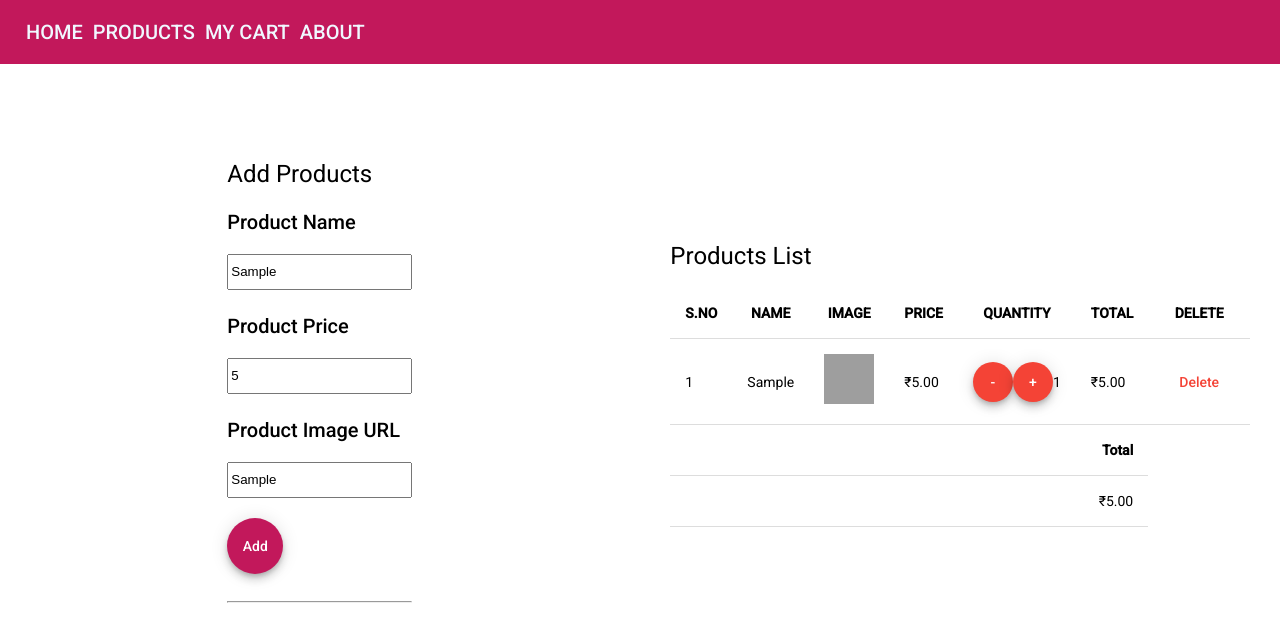
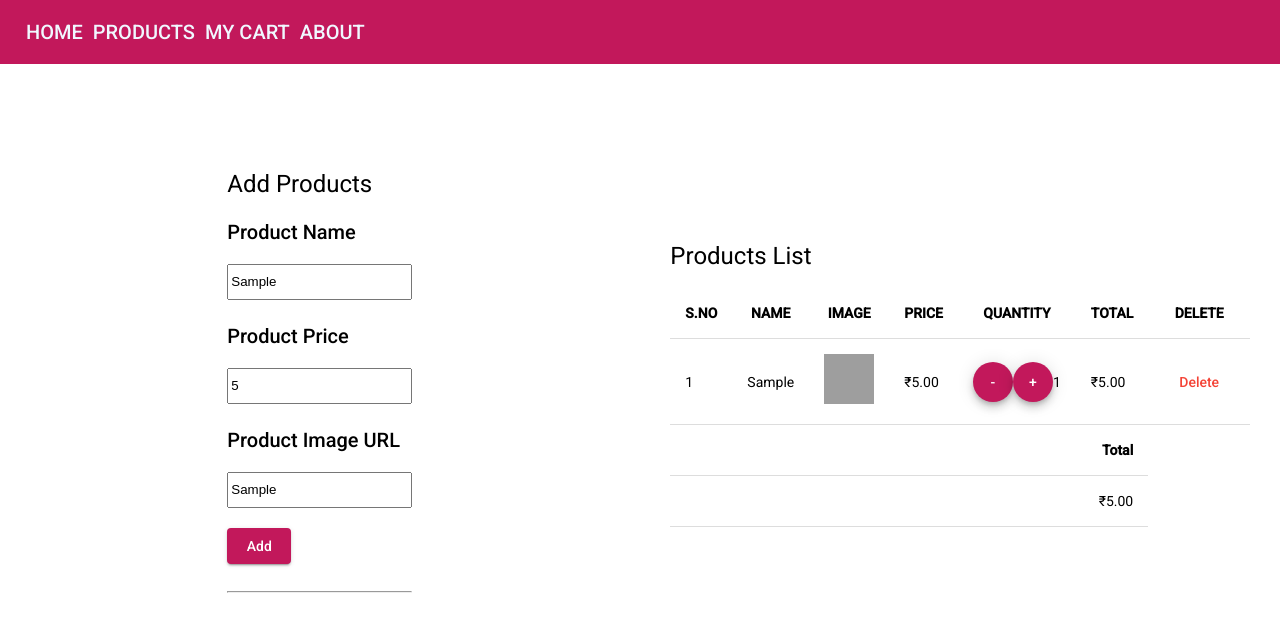
Before and after one commit to Vignesh179/ECv2.0, an Angular app: page /products in a window 1280 px wide. Both pictures are taken after typing "Sample", "5", "Sample" into the empty fields and a click on the button "Add". Shown: the top 642 px of the page. Built offline with nearby package versions, Linux system fonts and the light colour scheme; grey boxes are pictures that could not be loaded.

Commit message:
Update products.component.html

```diff
--- a/src/app/products/products.component.html
+++ b/src/app/products/products.component.html
@@ -12,7 +12,7 @@
       <input type="text" [(ngModel)]="imgprd" placeholder="Enter Product Image URL">
       <br>
       <br>
-      <button mat-fab color="primary" (click)="addProduct()">Add</button>
+      <button mat-raised-button color="primary" (click)="addProduct()">Add</button>
       <br><br>
            <hr>
 
@@ -34,11 +34,22 @@
       <tr *ngFor="let x of products; let i = index">
         <td>{{i + 1}}</td>
         <td>{{x.name}}</td>
-        <td><img [src]="x.imgprd"></td>
+        <td>
+        <img [src]="x.imgprd">
+        </td>
         <td>{{x.price | currency:"INR"}}</td>
-        <td><button mat-mini-fab color="warn" (click)="decF()">-</button> <button mat-mini-fab color="warn" (click)="incF()">+</button><span>{{inc}}</span></td>
+
+        <td>
+        <button mat-mini-fab color="primary" (click)="decF()">-</button>
+        <button mat-mini-fab color="primary" (click)="incF()">+</button>
+        <span>{{inc}}</span>
+        </td>
+
         <td>{{x.price * inc | currency:"INR"}}</td>
-        <td><button mat-button color="warn" (click)="delete(i)">Delete</button></td>
+
+        <td>
+        <button mat-button color="warn" (click)="delete(i)">Delete</button>
+        </td>
       </tr>
       <tr>
 
```
